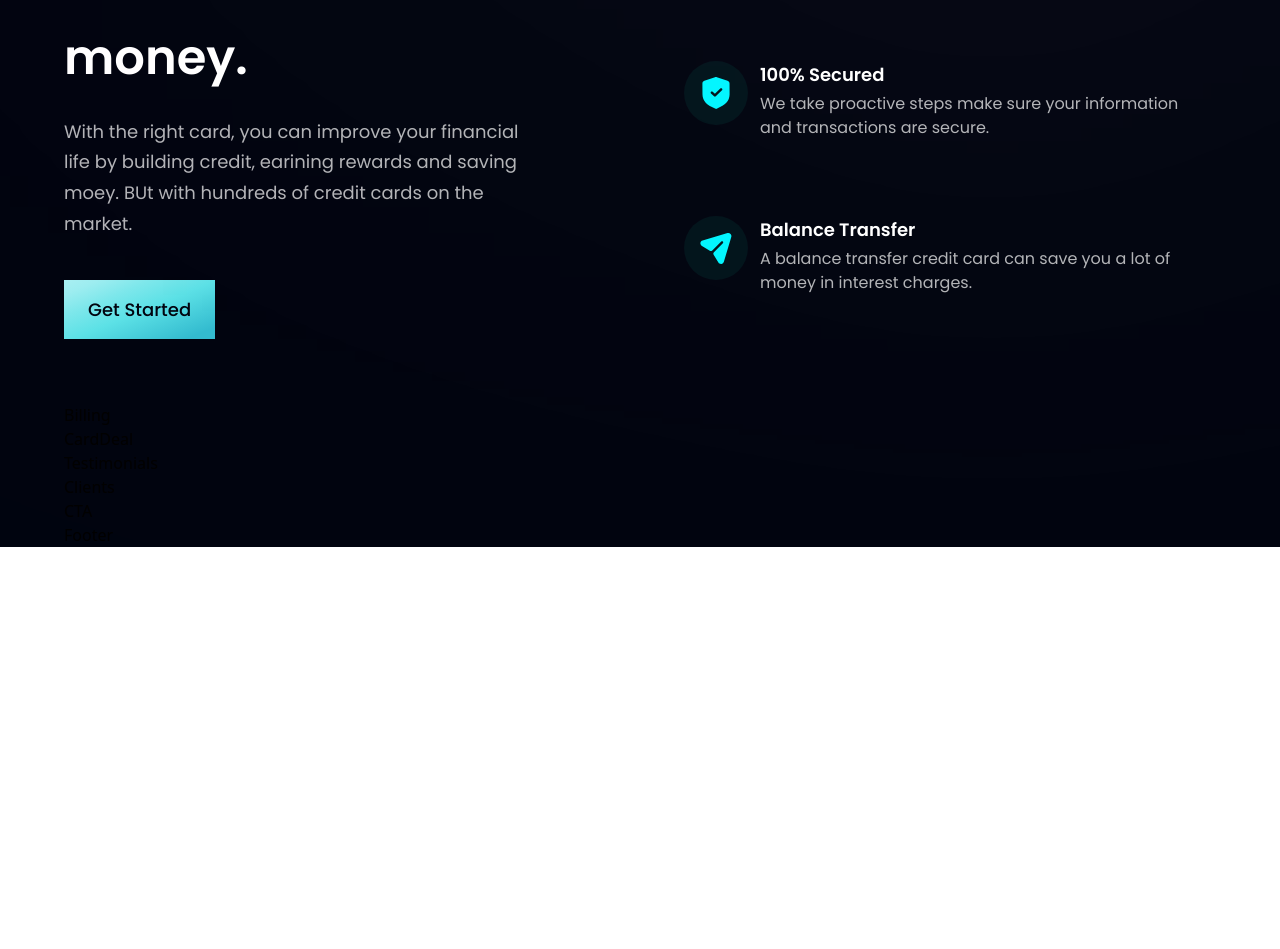
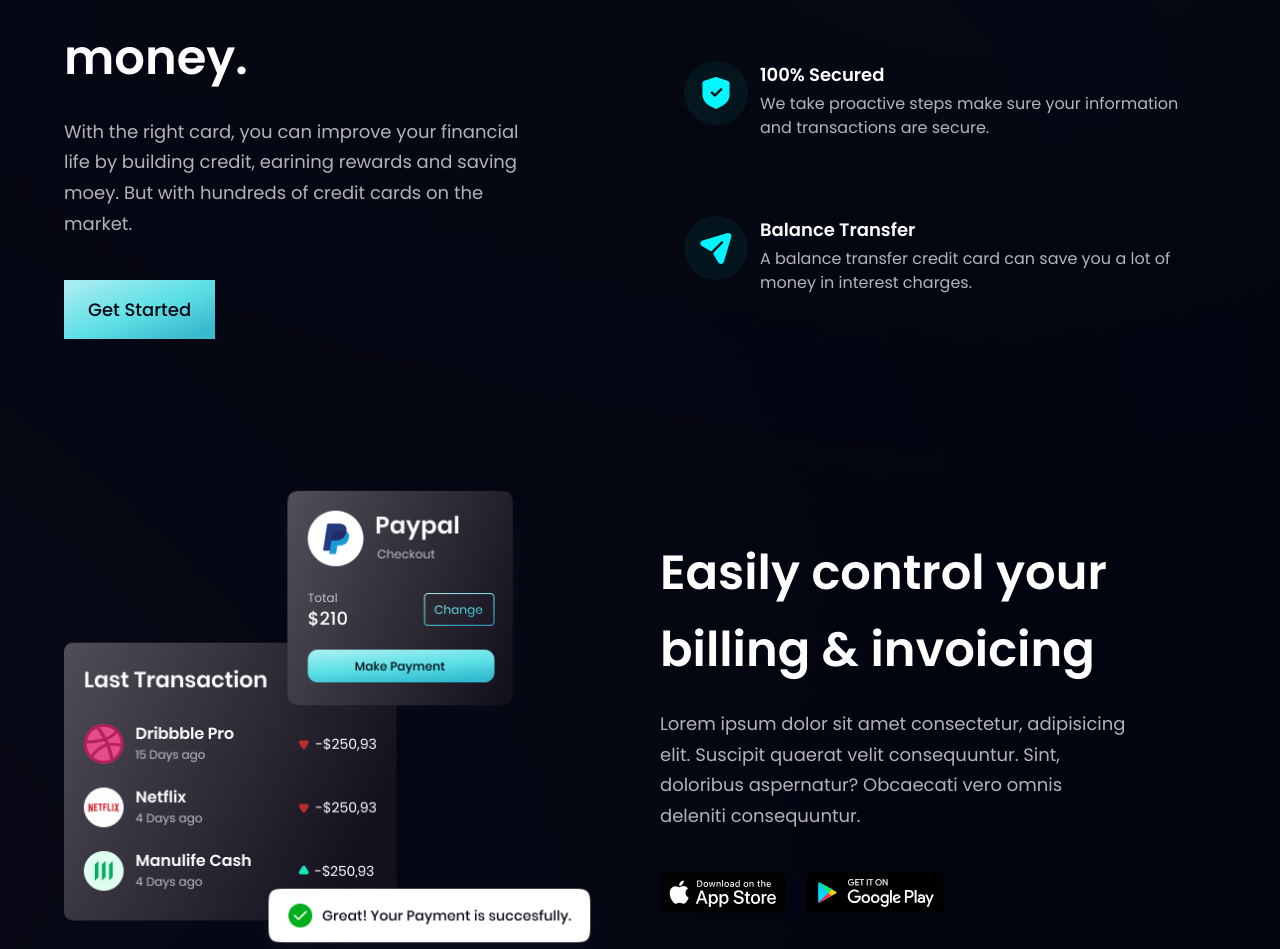
Before and after one commit to Og-Miles/Hoobank, a React (Vite) app in the folder Hoobank/: page / in a window 1280 px wide. Shown: the part 1143-2092 px from the top of the page. Before the commit the page ends 1690 px from the top, so only its background shows below. Built offline with nearby package versions, Linux system fonts and the light colour scheme.

Commit message:
Billing section

```diff
--- a/Hoobank/src/components/Billing.jsx
+++ b/Hoobank/src/components/Billing.jsx
@@ -1,9 +1,28 @@
-import React from 'react'
+import { apple, bill, google } from '../assets';
+import styles, { layout } from '../style';
 
-const Billing = () => {
-  return (
-    <div>Billing</div>
+const Billing = () =>  (
+    <section id='product' className={layout.sectionReverse}>
+        <div className={layout.sectionImgReverse}>
+          <img src={bill} alt="billing" className='w-[100%] h-[100%] relative z-[5]' />
+
+          <div className='absolute z-[3] -left-1/2 top-0 w-[50%] h-[50%] rounded-full white__gradient'/>
+          <div className='absolute z-[0] -left-1/2 bottom-0 w-[50%] h-[50%] rounded-full pink__gradient'/>
+        </div>
+
+        <div className={layout.sectionInfo}>
+          <h2 className={styles.heading2}>Easily control your <br className='sm:block hidden'/> billing & invoicing</h2>
+          <p className={`${styles.paragraph} max-w-[470px] mt-5`}>
+            Lorem ipsum dolor sit amet consectetur, adipisicing elit. Suscipit quaerat velit consequuntur. Sint, doloribus aspernatur? Obcaecati vero omnis deleniti consequuntur.
+          </p>
+
+
+          <div className='flex flex-row flex-wrap sm:mt-10 mt-6 '>
+              <img src={apple} alt="apple_store" className='2-[128px] h-[42px] object-contain mr-5 cursor-pointer' />
+              <img src={google} alt="google_play" className='2-[128px] h-[42px] object-contain mr-5 cursor-pointer' />
+          </div>
+        </div>
+    </section>
   )
-}
 
 export default Billing
--- a/Hoobank/src/components/Business.jsx
+++ b/Hoobank/src/components/Business.jsx
@@ -25,7 +25,7 @@
     <section id="features" className={layout.section}>
         <div className={layout.sectionInfo}>
           <h2 className={styles.heading2}>You do the business, <br className="sm:block hidden"/> we'll handle the money.</h2>
-          <p className={`${styles.paragraph} max-w-[470px] mt-5`}>With the right card, you can improve your financial life by building credit, earining rewards and saving moey. BUt with hundreds of credit cards on the market.</p>
+          <p className={`${styles.paragraph} max-w-[470px] mt-5`}>With the right card, you can improve your financial life by building credit, earining rewards and saving moey. But with hundreds of credit cards on the market.</p>
           <Button styles='mt-10'/>
 
         </div>
```
